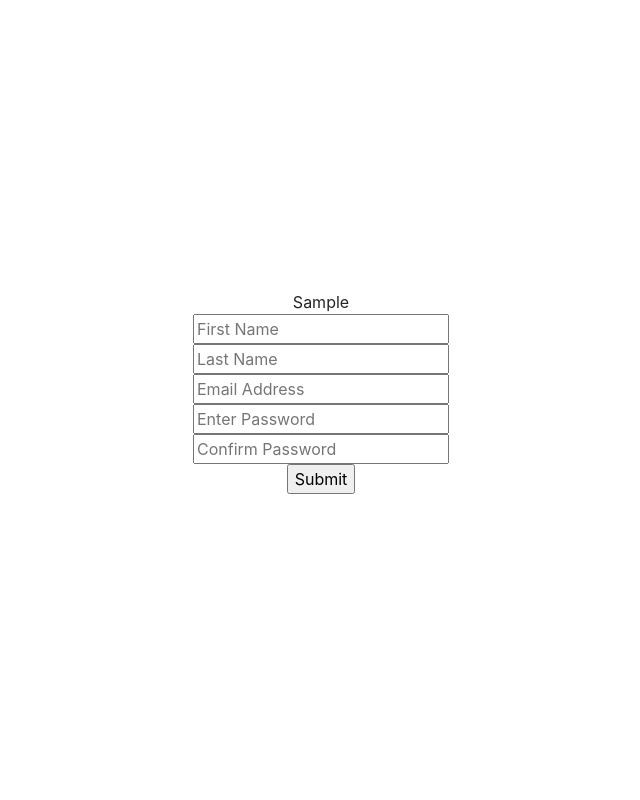
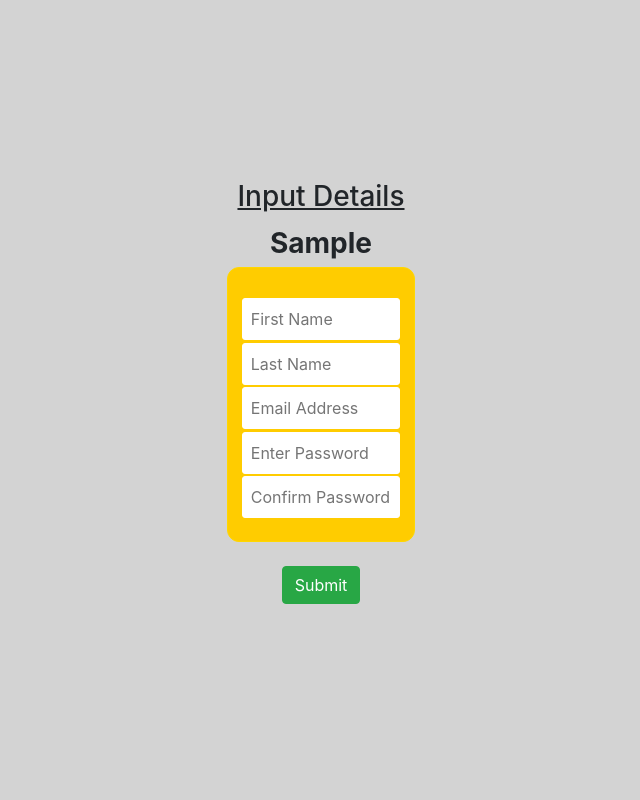
Before and after one commit to Mintot/wilsite, a Django app: template account/templates/account/reg_fin.html in a window 1280 px wide. Shown: the whole page, without its empty margins (319-959 px from the left). Run offline with Django 3.2, Linux system fonts and the light colour scheme; tables that the repository leaves empty hold one stand-in row (values such as "Sample post"); the template is opened without the code that fills it: values that come from a table or form of the project are taken from there, most other values are stand-ins (such as "Sample title", 1, 10 or a date in 2020); some libraries are stand-ins or nearby versions.

Commit message:
UIv01-done

```diff
--- a/account/forms.py
+++ b/account/forms.py
@@ -3,8 +3,11 @@ from .models import Client
 from .controllers import *
 
 class IndexForm(forms.ModelForm):
-	idNo = forms.CharField(label='Your ID Number', max_length=20, widget=forms.TextInput(attrs={'placeholder' : 'ID Number'}))
+	idNo = forms.CharField(label='Your ID Number', max_length=20,
+			widget=forms.TextInput(attrs={'class' : 'details', 'placeholder' : 'ID Number'}))
+
 	controller = IndexController
+
 	class Meta:
 		model = Client
 		fields = ["idNo"]
@@ -18,11 +21,21 @@ class IndexForm(forms.ModelForm):
 
 
 class RegistrationForm(forms.ModelForm):
-	firstName = forms.CharField(label='First Name', widget=forms.TextInput(attrs={'placeholder' : 'First Name'}))
-	lastName = forms.CharField(label='Last Name', widget=forms.TextInput(attrs={'placeholder' : 'Last Name'}))
-	email = forms.CharField(label='Email Address', widget=forms.EmailInput(attrs={'placeholder' : 'Email Address'}))
-	password = forms.CharField(label='Password', widget=forms.PasswordInput(attrs={'placeholder' : 'Enter Password'}), min_length=8)
-	conf_password = forms.CharField(label='Confirm Password', widget=forms.PasswordInput(attrs={'placeholder' : 'Confirm Password'}), min_length=8)
+	firstName = forms.CharField(label='First Name',
+				widget=forms.TextInput(attrs={'class' : 'details', 'placeholder' : 'First Name'}))
+
+	lastName = forms.CharField(label='Last Name',
+			   widget=forms.TextInput(attrs={'class' : 'details', 'placeholder' : 'Last Name'}))
+
+	email = forms.CharField(label='Email Address',
+		    widget=forms.EmailInput(attrs={'class' : 'details', 'placeholder' : 'Email Address'}))
+
+	password = forms.CharField(label='Password',
+			   widget=forms.PasswordInput(attrs={'class' : 'details', 'placeholder' : 'Enter Password'}), min_length=8)
+
+	conf_password = forms.CharField(label='Confirm Password',
+					widget=forms.PasswordInput(attrs={'class' : 'details', 'placeholder' : 'Confirm Password'}), min_length=8)
+
 	controller = RegistrationController
 
 	class Meta:
@@ -57,7 +70,8 @@ class RegistrationForm(forms.ModelForm):
 
 class LogInForm(forms.ModelForm):
 	# idNo = forms.CharField(label='ID Number', widget=forms.TextInput(attrs={'placeholder' : 'ID Number'}))
-	password = forms.CharField(label='Password', widget=forms.PasswordInput(attrs={'placeholder' : 'Password'}))
+	password = forms.CharField(label='Password',
+			   widget=forms.PasswordInput(attrs={'class' : 'details', 'placeholder' : 'Password'}))
 
 	# def clean_password(self):
 	# 	password = self.cleaned_data.get('password')
@@ -72,15 +86,19 @@ class LogInForm(forms.ModelForm):
 		fields = ["password"] # these are the fields in the form
 
 class ForgetPasswordForm(forms.ModelForm):
-	verificationCode = forms.CharField(label='Enter verification code', widget=forms.TextInput(attrs={'placeholder' : 'Enter verification code'}))
+	verificationCode = forms.CharField(label='Enter verification code',
+					   widget=forms.TextInput(attrs={'class' : 'details', 'placeholder' : 'Enter verification code'}))
 
 	class Meta:
 		model = Client
 		fields = ["verificationCode"]
 
 class ChangePasswordForm(forms.ModelForm):
-	password = forms.CharField(label='Enter New Password', widget=forms.PasswordInput(attrs={'placeholder' : 'Enter New Password'}))
-	conf_password = forms.CharField(label='Reenter New Password', widget=forms.PasswordInput(attrs={'placeholder' : 'Reenter New Password'}))
+	password = forms.CharField(label='Enter New Password',
+			   widget=forms.PasswordInput(attrs={'class' : 'details', 'placeholder' : 'Enter New Password'}))
+
+	conf_password = forms.CharField(label='Reenter New Password',
+				    widget=forms.PasswordInput(attrs={'class' : 'details', 'placeholder' : 'Reenter New Password'}))
 
 	def clean_conf_password(self):
 		password_confirm = self.cleaned_data.get('conf_password')
--- a/account/templates/account/reg.html
+++ b/account/templates/account/reg.html
@@ -7,7 +7,7 @@
 
 	<link rel="stylesheet" href="https://stackpath.bootstrapcdn.com/bootstrap/4.4.1/css/bootstrap.min.css" integrity="sha384-Vkoo8x4CGsO3+Hhxv8T/Q5PaXtkKtu6ug5TOeNV6gBiFeWPGFN9MuhOf23Q9Ifjh" crossorigin="anonymous">
 
-	<link rel="stylesheet" type="text/css" href= "{% static 'reg/style.css' %}">
+	<link rel="stylesheet" type="text/css" href= "{% static 'css/reg.css' %}">
 
 	<title>Wildcat Innovation Labs</title>
 </head>
@@ -20,7 +20,7 @@
 			    {% csrf_token %}
 			    {% for field in form %}
 				    <div class="content">
-					    <div class="field"> {{ field }}</div>
+					    <div> {{ field }}</div>
 						<div>{{ field.errors.as_text }}</div>
 						<br>
 			    <input type="submit" name="btnSubmit" value="Continue" class="btn btn-success">
--- a/account/templates/account/reg_fin.html
+++ b/account/templates/account/reg_fin.html
@@ -1,30 +1,39 @@
+{% load static %}
+
 <html>
 <head>
 	<meta charset="utf-8">
     <meta name="viewport" content="width=device-width, initial-scale=1, shrink-to-fit=no">
 
 	<link rel="stylesheet" href="https://stackpath.bootstrapcdn.com/bootstrap/4.4.1/css/bootstrap.min.css" integrity="sha384-Vkoo8x4CGsO3+Hhxv8T/Q5PaXtkKtu6ug5TOeNV6gBiFeWPGFN9MuhOf23Q9Ifjh" crossorigin="anonymous">
+
+	<link rel="stylesheet" type="text/css" href= "{% static 'css/reg_fin.css' %}">
+
 	<title>Wildcat Innovation Labs</title>
 </head>
 <body>
 	<div class="h-100 row align-items-center text-center">
-		<div class="col">
+		<div class="col-md-5">&nbsp;</div>
+		<div class="col-md-2">
+			<h3 class="signIn">Input Details</h3>
 			<form method="post">
-			    {% csrf_token %}
-			    <div>{{ idNo }}</div>
-			    {% for field in form %}
-				    <div>
+				<div class="idNo">{{ idNo }}</div>
+
+				    <div class="content">
+				    	{% csrf_token %}
+			   		    {% for field in form %}
 				    	<span>
 					    	<span>{{ field }}</span>
 					    	<span>{{ field.errors.as_text }}</span>
 					    </span>
+					  	{% endfor %}
 				    </div>
-				{% endfor %}
-				<div>{{ error_message }}</div>
+				<div class="message">{{ error_message }}</div>
+				<div class="col-md-5">&nbsp;</div>
 				{% if error_message == 'Incorrect password.' %}
 					<div><a href="forgotpw">Forgot password?</a></div>
 				{% endif %}
-			    <input type="submit" value="Submit">
+			    <input type="submit" name="btnSubmit" value="Submit" class="btn btn-success">
 			</form>
 		</div>
 	</div>
--- /dev/null
+++ b/static/css/reg_fin.css
@@ -0,0 +1,37 @@
+body {
+	background-color: #d3d3d3;
+}
+
+.content {
+    position: relative;
+    border: 1px solid #123;
+    padding-top: 30px;
+    padding-bottom: 20px;
+    border-style: solid;
+    border-color: gold;
+    border-radius: 12px;
+  	background-color: rgba(255,204,0);
+}
+
+.signIn {
+    text-decoration: underline;
+}
+
+.idNo {
+    font-weight: bold;
+    margin-bottom: 3px;
+    font-size: 28px;
+}
+
+.message {
+    color: red;
+    font-style: italic;
+}
+
+.details {
+    width: 85%;
+    margin-bottom: 2.5px;
+    padding: 8px;
+    border: 1px solid #fff;
+    border-radius: 3px;
+}
```
Also changed, not shown: account/templates/account/forget_pw.html (+14 -5 lines), static/css/forget_pw.css (added, +37 -0 lines), static/css/reg.css (renamed from static/reg/style.css, +6 -2 lines).
